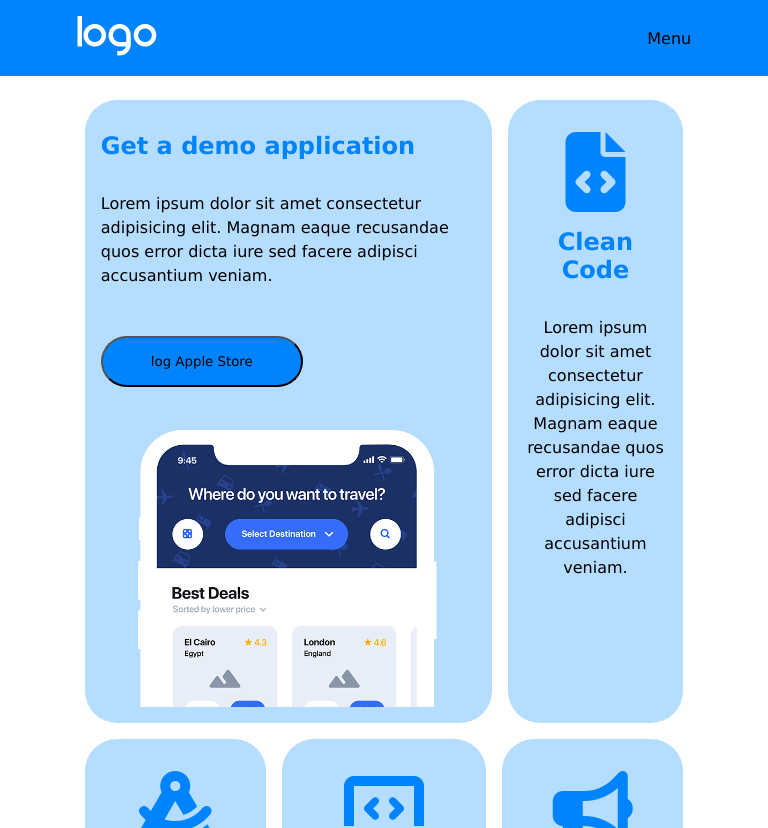
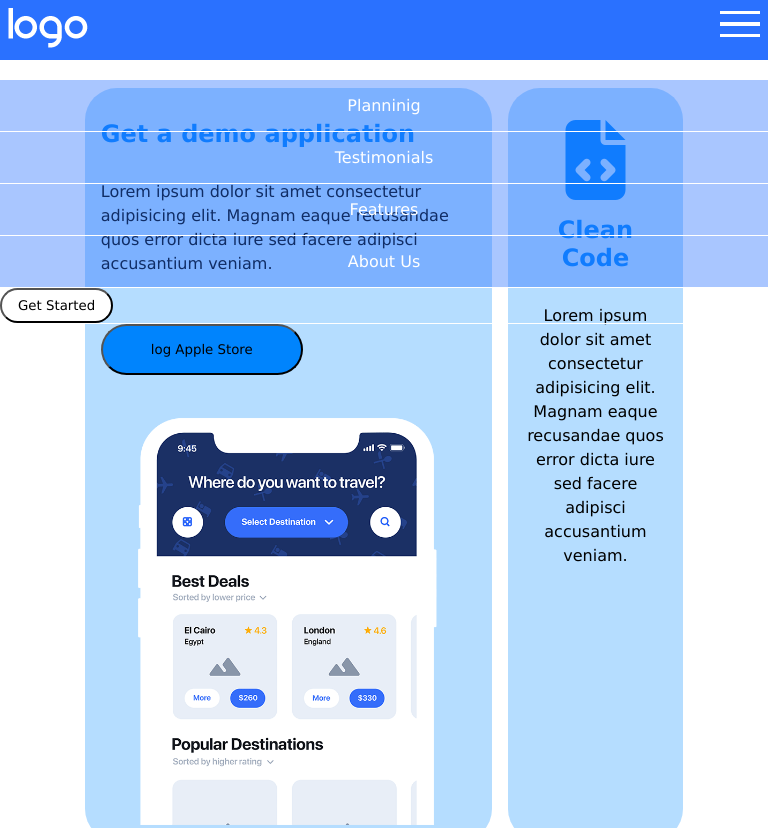
Before and after one commit to matteocalonaci/htmlcss-responsive-layout, a plain HTML site: page index.html in a window 768 px wide. Shown: the top 828 px of the page. Drawn offline with Linux system fonts and the light colour scheme.

Commit message:
Correzioni varie

```diff
--- a/Foglio di stile/style.css
+++ b/Foglio di stile/style.css
@@ -7,7 +7,7 @@
 }
 
 /* HEADER */
-header {
+/* header {
     width: 100%;
     background-color: rgb(0, 132, 253);
 }
@@ -19,6 +19,64 @@ header {
     width: 80%;
     margin: auto;
     padding: 1rem 0;
+} */
+
+
+.header {
+    position: fixed;
+    top: 0;
+    left: 0;
+    z-index: 9999;
+    width: 100%;
+    background-color: rgb(42, 113, 255);
+    margin-bottom: 4rem;
+}
+
+.header_content {
+    display: flex;
+    justify-content: center;
+}
+
+.header_logo {
+    padding: 0.5rem 0.5rem;
+    padding-right: 6rem;
+    color: white;
+
+}
+
+.header_menu {
+    padding-left: rem;
+}
+
+
+.header_menu li {
+    display: inline-block;
+
+}
+
+.header_menu li a {
+    display: flex;
+    justify-content: center;
+    align-items: center;
+    text-decoration: none;
+    background-color: rgba(42, 113, 255, 0.401);
+    color: white;
+    padding: 1rem;
+    overflow: hidden;
+
+}
+
+.header_menu li button {
+    display: flex;
+    justify-content: center;
+    align-items: center;
+    text-decoration: none;
+    background-color: white;
+    color: black;
+    border-radius: 10rem;
+    padding: 0.5rem 1rem;
+    overflow: hidden;
+
 }
 
 /* MAIN */
@@ -31,7 +89,7 @@ header {
     flex-direction: column;
     width: 80%;
     margin: auto;
-    padding: 1rem 0;
+    padding: 5rem 0;
 }
 
 .main-first-row {
@@ -72,9 +130,13 @@ header {
 }
 
 .big-card .img {
-    background-image: url(../IMG/phone.png);
-    background-size: cover;
     min-height: 18rem;
+    display: flex;
+    justify-content: center;
+    align-items: center;
+}
+
+.big-card .img img {
     width: 100%;
 }
 
@@ -144,12 +206,15 @@ header {
 }
 
 .planning1 .img {
-    background-image: url(../IMG/planning1.png);
-    background-size: cover;
     width: 100%;
     text-align: center;
     min-height: 18rem;
 }
+
+.planning1 .img img {
+    width: 100%;
+}
+
 
 .planning1 {
     display: flex;
@@ -199,22 +264,29 @@ header {
 }
 
 .planning2 .img {
-    background-image: url(../IMG/planning2.png);
     background-size: cover;
     width: 100%;
     min-height: 18rem;
 }
 
+.planning2 .img img {
+    width: 100%;
+}
+
 .text .arrow {
     margin: auto;
-    width: 3.5rem;
+    width: 3rem;
+    height: 3rem;
     background-color: rgb(151, 146, 228);
     border-radius: 100%;
 }
 
 .text .arrow i {
+    display: flex;
+    justify-content: center;
+    align-items: center;
     font-size: 2rem;
-    padding: 1rem;
+    padding: 0.5rem;
     color: black;
 }
 
@@ -368,6 +440,17 @@ header {
 
 }
 
+.figure {
+    width: 12rem;
+    position: relative;
+}
+
+.figure i {
+    position: absolute;
+    top: 0;
+    right: 0;
+}
+
 .about-us .small-card .text {
     color: rgb(151, 146, 228);
     padding: 2rem 0;
@@ -459,6 +542,10 @@ footer {
 
     .main-second-row .small-card {
         width: 33.3%;
+    }
+
+    .main-second-row .small-card h2 {
+        font-size: 1rem;
     }
 
     .testimonials1 .small-card .text {
@@ -577,3 +664,50 @@ footer {
         margin-top: 15rem;
     }
 }
+
+/* header hamburger */
+
+@media screen and (max-width: 768px) {
+
+
+    .header_menu {
+        position: absolute;
+        top: 5rem;
+        width: 100%;
+        height: 100vh;
+        height: 0vh;
+    }
+
+    .header_menu li {
+        width: 100%;
+        border-bottom: 0.1rem solid white;
+    }
+
+    .header_menu-open {
+        height: 100vh;
+    }
+
+    .header_icons {
+        display: flex;
+        justify-content: flex-end;
+        padding: 0.1rem;
+        width: 100%;
+    }
+
+    .header_icons .hamburger {
+        padding: 0.1rem;
+        height: 3rem;
+        width: 3rem;
+
+    }
+
+    .hamburger span {
+        position: relative;
+        display: block;
+        height: 0.2rem;
+        width: 2.5rem;
+        margin-top: 0.5rem;
+        background-color: white;
+
+    }
+}
--- a/index.html
+++ b/index.html
@@ -11,10 +11,31 @@
 </head>
 
 <body>
-    <header>
+    <!-- <header>
         <div class="flex-container">
             <div class="header-logo"><img src="./IMG/logo.png" alt=""></div>
             <div class="menu"><a href=""></a>Menu</div>
+        </div>
+    </header> -->
+
+    <header class="header">
+        <div class="header_content">
+            <a class="header_logo"> <img src="./IMG/logo.png" alt=""></a>
+            <ul class="header_menu">
+                <li> <a href="#">Planninig</a></li>
+                <li> <a href="#">Testimonials</a></li>
+                <li> <a href="#">Features</a></li>
+                <li> <a href="#">About Us</a></li>
+                <li> <button>Get Started</button></li>
+            </ul>
+            <div class="header_icons">
+                <div class="hamburger">
+                    <span></span>
+                    <span></span>
+                    <span></span>
+                </div>
+            </div>
+
         </div>
     </header>
 
@@ -33,7 +54,10 @@
                                 iure sed facere adipisci accusantium veniam.</p>
                             <button> log Apple Store</button>
                         </div>
-                        <div class="img"></div>
+                        <div class="img">
+                            <img src="./IMG/phone.png" alt="">
+
+                        </div>
                     </div>
                 </div>
                 <div class="small-card">
@@ -86,7 +110,7 @@
             <div class="planning">
                 <div class="planning1">
                     <div class="small-card">
-                        <div class="img"></div>
+                        <div class="img"> <img src="./IMG/planning1.png" alt=""></div>
                         <div class="text">
                             <h2>Strategic Planninig</h2>
                             <p>Lorem ipsum dolor sit amet consectetur adipisicing elit. Magnam eaque recusandae quos
@@ -99,7 +123,7 @@
                 <div class="planning2">
                     <div class="small-card">
                         <div class="text">
-                            <div class="img"></div>
+                            <div class="img"> <img src="./IMG/planning2.png" alt=""></div>
                             <h2>App Developement</h2>
                             <p>Lorem ipsum dolor sit amet consectetur adipisicing elit. Magnam eaque recusandae quos
                                 error
@@ -289,7 +313,10 @@
                 </div>
                 <div class="small-card">
                     <div class="text">
-                        <div class="about-img"></div>
+                        <div class="figure">
+                            <div class="about-img"></div>
+                            <i class="fa-solid fa-quote-left"></i>
+                        </div>
                         <h3>I help companies tincidunt tortor aliquam nulla facilisi vras fermentum odio.</h3>
                         <button>Find me on linkedin</button>
                     </div>
```
